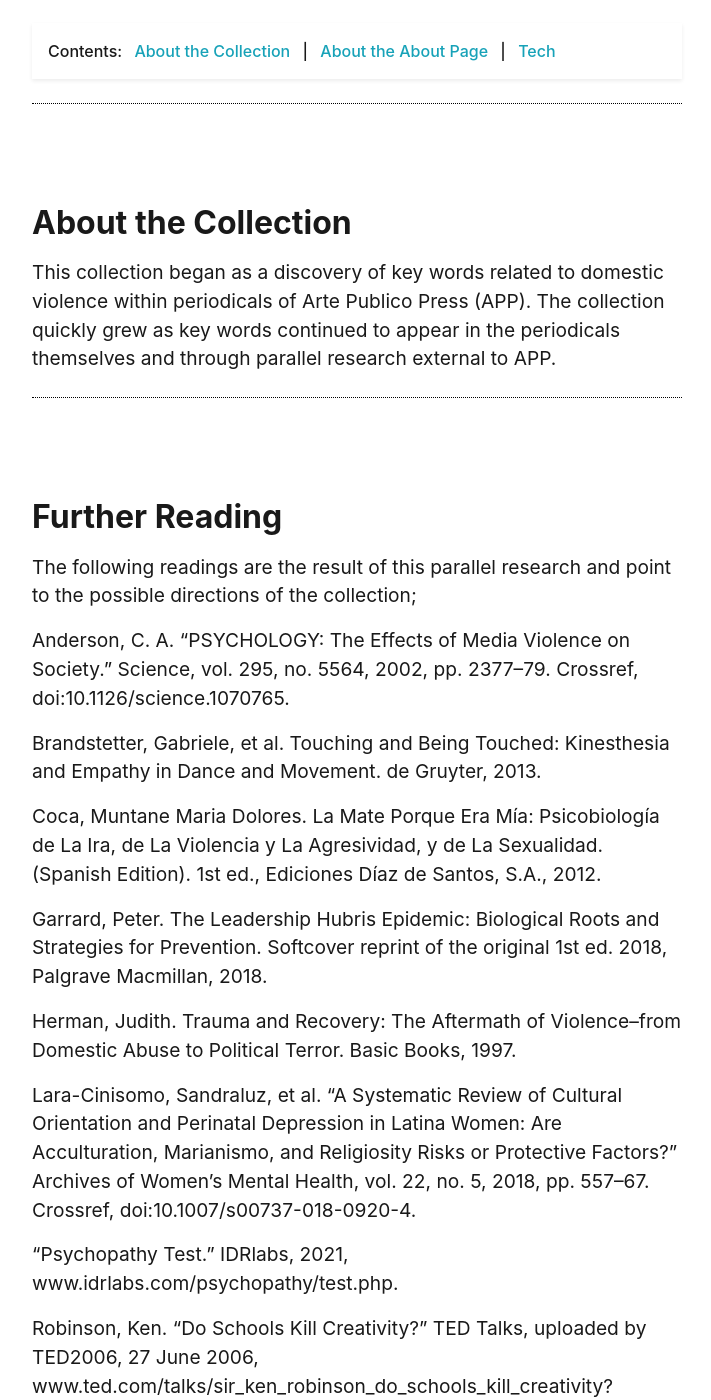
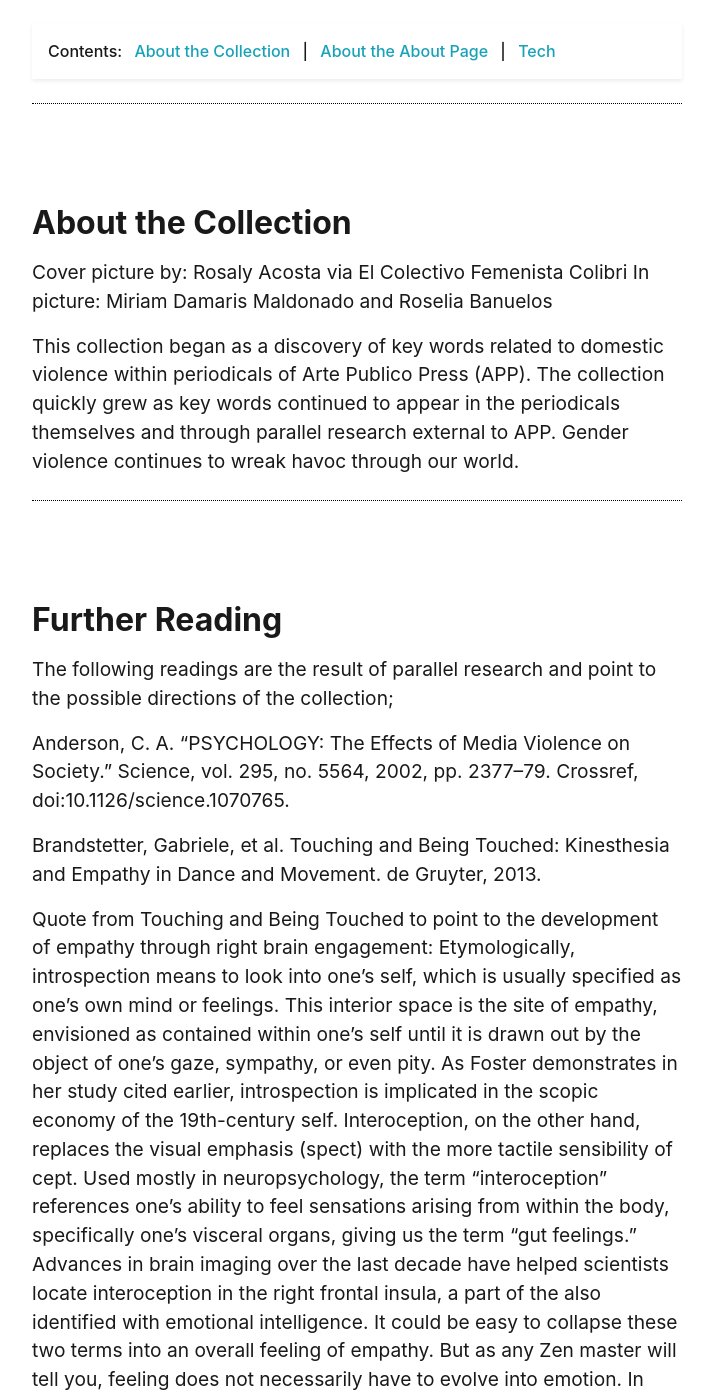
Before and after one commit to roseliabanuelos/recordinggenderviolence, a Jekyll site: the page built from pages/about.md, in a window 1280 px wide and 1400 px high, scrolled down 469 px. Shown: the whole window, without its empty margins (283-994 px from the left). Built offline with Jekyll 4.4.1, drawn with Linux system fonts in a browser that asks for light colours; some of the changed text lies outside the part shown.

Commit message:
update article descriptions and photo credit

```diff
--- a/pages/about.md
+++ b/pages/about.md
@@ -13,20 +13,32 @@ credits: true
 {% include feature/nav-menu.html sections="About the Collection;About the About Page" %}
 
 ## About the Collection
+Cover picture by: Rosaly Acosta via El Colectivo Femenista Colibri
+In picture: Miriam Damaris Maldonado and Roselia Banuelos
 
-This collection began as a discovery of key words related to domestic violence within periodicals of Arte Publico Press (APP). The collection quickly grew as key words continued to appear in the periodicals themselves and through parallel research external to APP.
+This collection began as a discovery of key words related to domestic violence within periodicals of Arte Publico Press (APP). The collection quickly grew as key words continued to appear in the periodicals themselves and through parallel research external to APP. Gender violence continues to wreak havoc through our world.
 
 ## Further Reading
 
-The following readings are the result of this parallel research and point to the possible directions of the collection;
+The following readings are the result of parallel research and point to the possible directions of the collection;
 
 Anderson, C. A. “PSYCHOLOGY: The Effects of Media Violence on Society.” Science, vol. 295, no. 5564, 2002, pp. 2377–79. Crossref, doi:10.1126/science.1070765.
 
 Brandstetter, Gabriele, et al. Touching and Being Touched: Kinesthesia and Empathy in Dance and Movement. de Gruyter, 2013.
 
+  Quote from Touching and Being Touched to point to the development of empathy through right brain engagement: Etymologically, introspection means to look into one’s self, which is usually specified as one’s own mind or feelings. This interior space is the site of empathy, envisioned as contained within one’s self until it is drawn out by the object of one’s gaze, sympathy, or even pity. As Foster demonstrates in her study cited earlier, introspection is implicated in the scopic economy of the 19th-century self. Interoception, on the other hand, replaces the visual emphasis (spect) with the more tactile sensibility of cept. Used mostly in neuropsychology, the term “interoception” references one’s ability to feel sensations arising from within the body, specifically one’s visceral organs, giving us the term “gut feelings.” Advances in brain imaging over the last decade have helped scientists locate interoception in the right frontal insula, a part of the also identified with emotional intelligence. It could be easy to collapse these two terms into an overall feeling of empathy. But as any Zen master will tell you, feeling does not necessarily have to evolve into emotion. In fact, I want to suggest that the physical mind of interoception can produce an entirely different kind of empathic exchange, one that stays with feeling without getting stuck in the emotional baggage of feelings.
+
+  The book also introduces mirror neurons and their importance in the activation of the brain. Also discusses the healing capacities of Tango and Contact Improvisation and listening as the shift from left brain activation to right brain interoception.
+
 Coca, Muntane Maria Dolores. La Mate Porque Era Mía: Psicobiología de La Ira, de La Violencia y La Agresividad, y de La Sexualidad. (Spanish Edition). 1st ed., Ediciones Díaz de Santos, S.A., 2012.
 
+  In Spanish. Discusses the biological determinants to a domestic violence prone brain.
+
 Garrard, Peter. The Leadership Hubris Epidemic: Biological Roots and Strategies for Prevention. Softcover reprint of the original 1st ed. 2018, Palgrave Macmillan, 2018.
+
+  Quote from The Leadership Hubris Epidemic to point to the left brain engagement that is common when individuals are motivated to approach: Approach and avoidance are the two fundamental biological impulses underpinning all our behavior as animals. It is about survival: we want to approach certain things – for food and for sex – and we want to avoid certain things, to avoid being eliminated (Gray 1987). The approach system is closely linked to the dopamine (reward) system of the brain (Wacker et al, 2013), which tends to activate left frontal areas more than the right (Davidson 1992). Electrical brain recordings (EEG) show that people who are being made to think or remember a situation when they had power over someone, for instance sitting on an interview panel or in another position of power, activate the brain’s left-lateralised approach system (Boksem et al, 2012). This motivation to approach explains why Rodin’s statues – and indeed embracers the world over – strain slightly to the right, driven by the increased activity in the left frontal lobes of their brains.
+
+  The book also shares how the current hierarchical structures within the military, businesses and politics are breeding grounds for HUBRIS ( the addiction to power ).
 
 Herman, Judith. Trauma and Recovery: The Aftermath of Violence--from Domestic Abuse to Political Terror. Basic Books, 1997.
 
@@ -36,7 +48,11 @@ Lara-Cinisomo, Sandraluz, et al. “A Systematic Review of Cultural Orientation
 
 Robinson, Ken. “Do Schools Kill Creativity?” TED Talks, uploaded by TED2006, 27 June 2006, www.ted.com/talks/sir_ken_robinson_do_schools_kill_creativity?language=en.
 
+Quotes to further detail "But something strikes you when you move to America and travel around the world: every education system on earth has the same hierarchy of subjects. Every one. Doesn't matter where you go. You'd think it would be otherwise, but it isn't. At the top are mathematics and languages, then the humanities. At the bottom are the arts. Everywhere on earth. And in pretty much every system, too, there's a hierarchy within the arts. Art and music are normally given a higher status in schools than drama and dance. There isn't an education system on the planet that teaches dance every day to children the way we teach them mathematics. Why? Why not? I think this is rather important. I think math is very important, but so is dance."
 
+"Truthfully, what happens is, as children grow up, we start to educate them progressively from the waist up. And then we focus on their heads. And slightly to one side." THE LEFT SIDE
+
+"Our education system is predicated on the idea of academic ability. And there's a reason. Around the world, there were no public systems of education, really, before the 19th century. They all came into being to meet the needs of industrialism."
 
 This site is generated using [CollectionBuilder-GH](https://collectionbuilding.github.io/gh/), a project to create a free and simple digital collection using [GitHub Pages](https://pages.github.com/) from:
 
```
